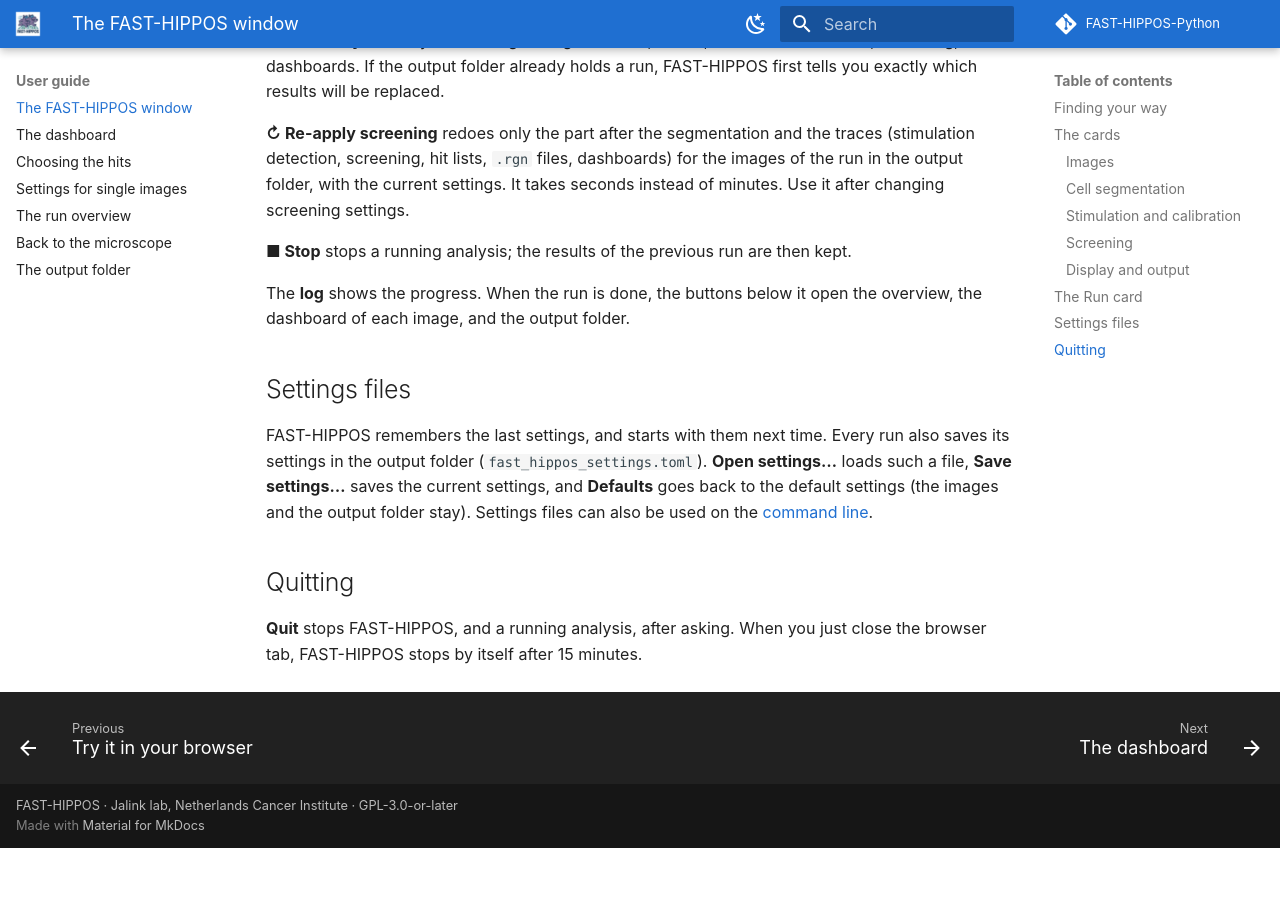
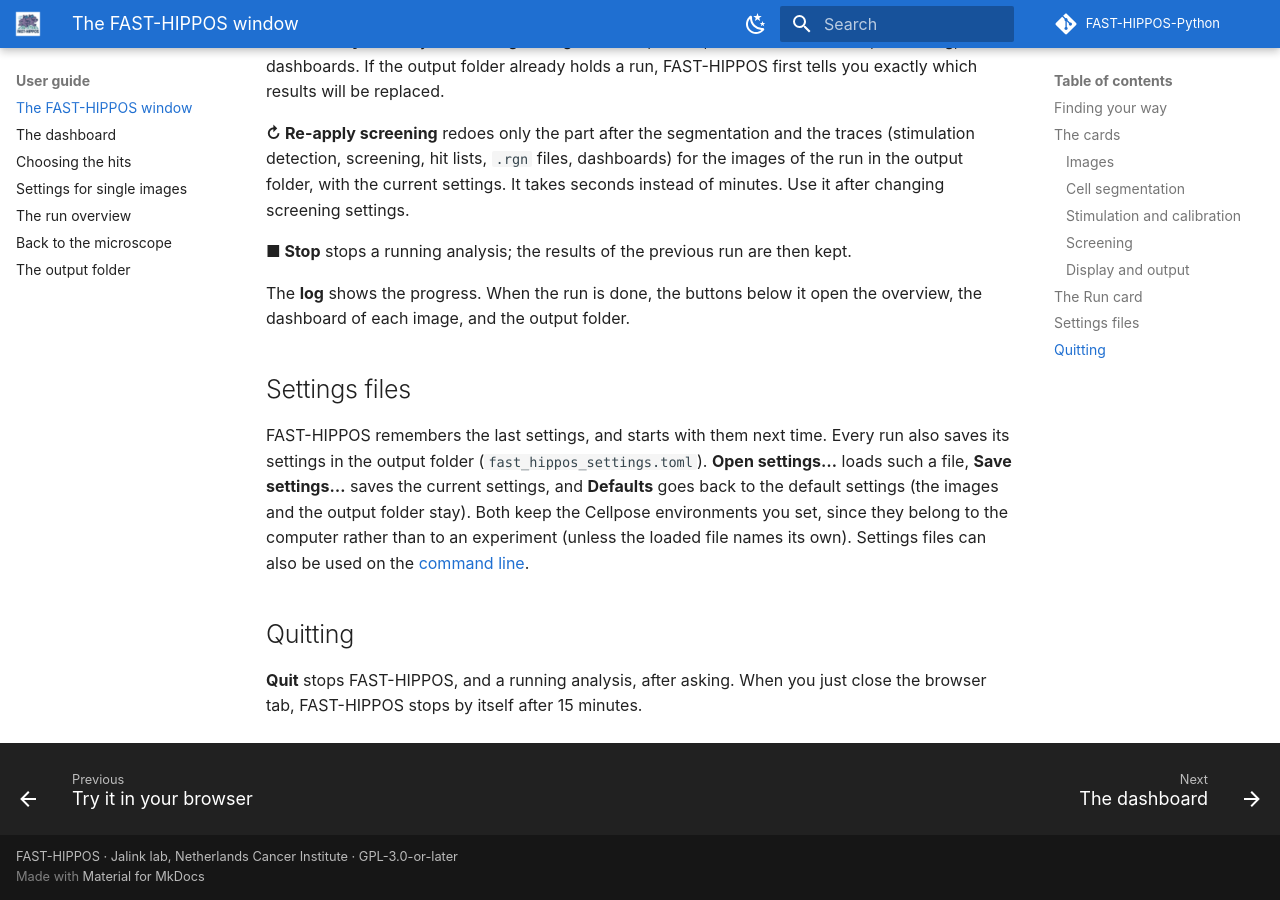
Before and after one commit to Jalink-lab/FAST-HIPPOS-Python, an MkDocs documentation site: the page built from manual/guide/window.md, in a window 1280 px wide and 900 px high, scrolled down 4786 px. Built offline with MkDocs 1.6.1 and Material for MkDocs 9.7.7, drawn with Linux system fonts in a browser that asks for light colours; comment, search, counter and statistics services are not loaded; before the commit the page ends 5634 px from its top, so only the background shows below that.

Commit message:
GUI: Open settings and Defaults keep the Cellpose environments of this computer (unless the loaded file names its own)
Manual updated accordingly.

Co-Authored-By: Claude Opus 5.5 <noreply@anthropic.com>

```diff
--- a/manual/guide/window.md
+++ b/manual/guide/window.md
@@ -114,7 +114,9 @@ image, and the output folder.
 
 FAST-HIPPOS remembers the last settings, and starts with them next time. Every run also saves its settings in the
 output folder (`fast_hippos_settings.toml`). **Open settings…** loads such a file, **Save settings…** saves the current
-settings, and **Defaults** goes back to the default settings (the images and the output folder stay). Settings files
+settings, and **Defaults** goes back to the default settings (the images and the output folder stay). Both keep
+the Cellpose environments you set, since they belong to the computer rather than to an experiment (unless the loaded
+file names its own). Settings files
 can also be used on the [command line](../reference/command-line.md).
 
 ## Quitting
```
Also changed, not shown: manual/start/first-analysis.md (+1 -1 lines), src/fast_hippos/templates/gui.html (+18 -2 lines).
